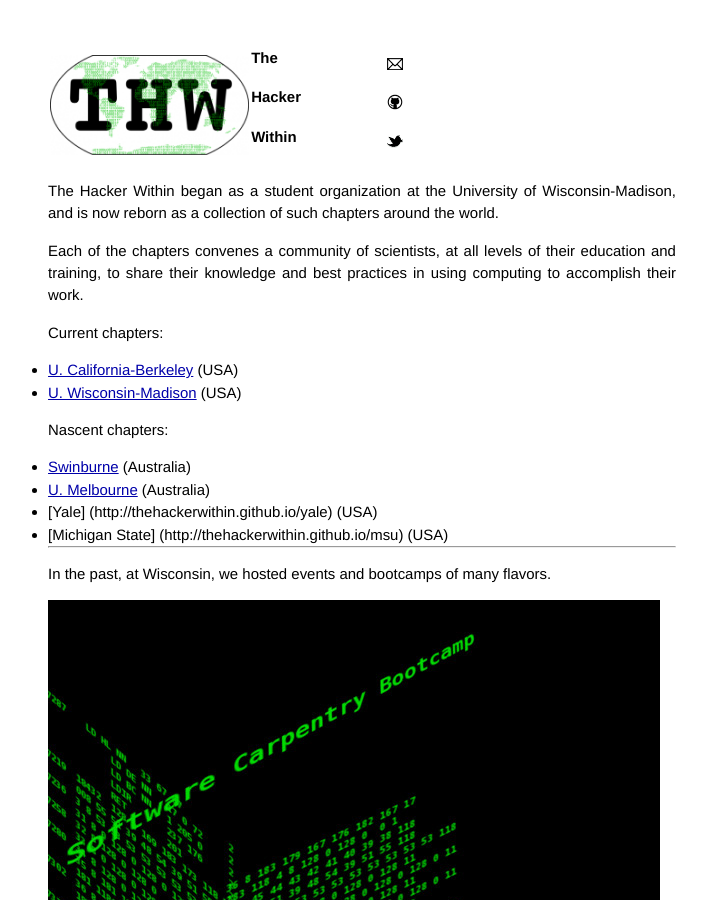
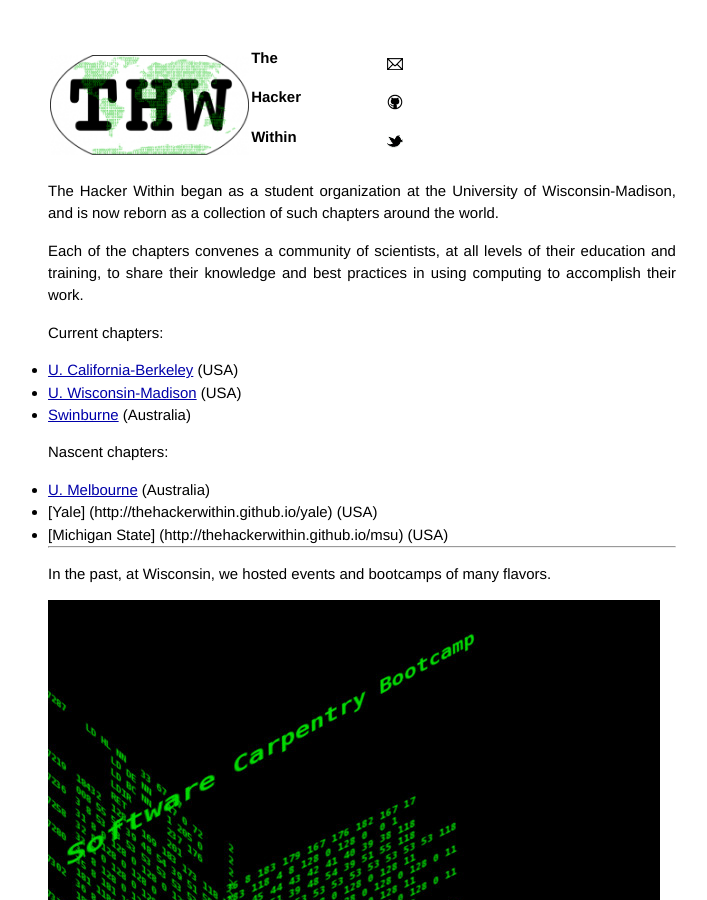
Before and after one commit to thehackerwithin/thehackerwithin.github.com, a Jekyll site: the page built from index.md, in a window 1280 px wide and 900 px high. Shown: the whole window, without its empty margins (278-985 px from the left). Built offline with Jekyll 4.4.1, drawn with Linux system fonts in a browser that asks for light colours; Markdown is read by kramdown in place of the engine named in the settings.

```diff
--- a/index.md
+++ b/index.md
@@ -15,10 +15,10 @@ Current chapters:
 
   * [U. California-Berkeley](http://thehackerwithin.github.io/berkeley) (USA)
   * [U. Wisconsin-Madison](http://thehackerwithin.github.io/wisconsin) (USA)
+  * [Swinburne](http://thehackerwithin.github.io/swinburne) (Australia)
 
 Nascent chapters:
 
-  * [Swinburne](http://thehackerwithin.github.io/swinburne) (Australia)
   * [U. Melbourne](http://thehackerwithin.github.io/melbourne) (Australia)
   * [Yale] (http://thehackerwithin.github.io/yale) (USA)
   * [Michigan State] (http://thehackerwithin.github.io/msu) (USA)
```
